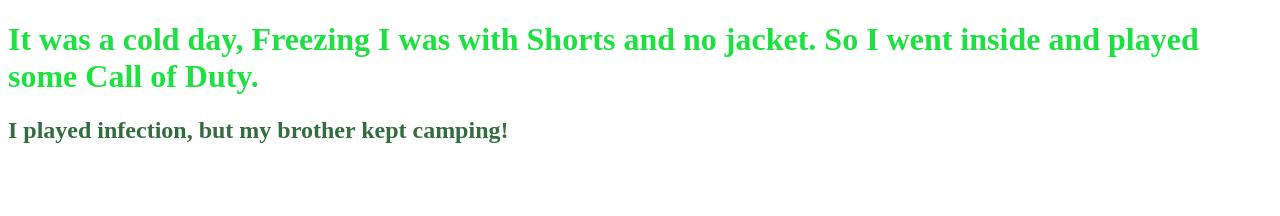
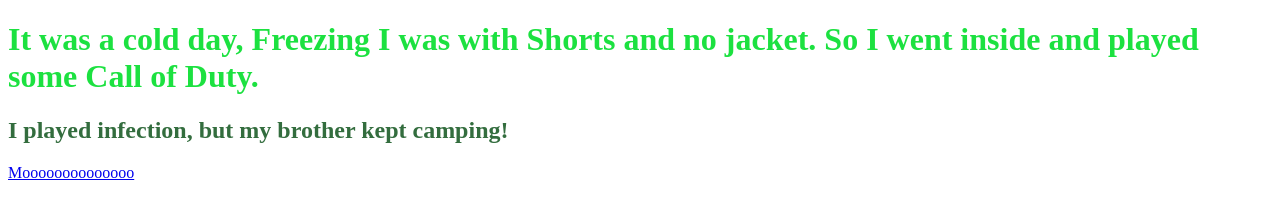
Before and after one commit to elroytheelephant/elroytheelaphant.github.io, a plain HTML site: page index.html in a window 1280 px wide. Drawn offline with Linux system fonts and the light colour scheme.

Commit message:
Added Mooooooo Link
plz click, no virus

```diff
--- a/index.html
+++ b/index.html
@@ -15,8 +15,8 @@
 		<h2>
 		I played infection, but my brother kept camping!
 		</h2>
-		<h3 >
-
-		</h3>
+		<a href="http://wrightsdairyfarm.com/assets/img/cow-facts/cow-yellow-tag.jpg">
+		Moooooooooooooo
+		</a>
 		</body>
 </html>
```
